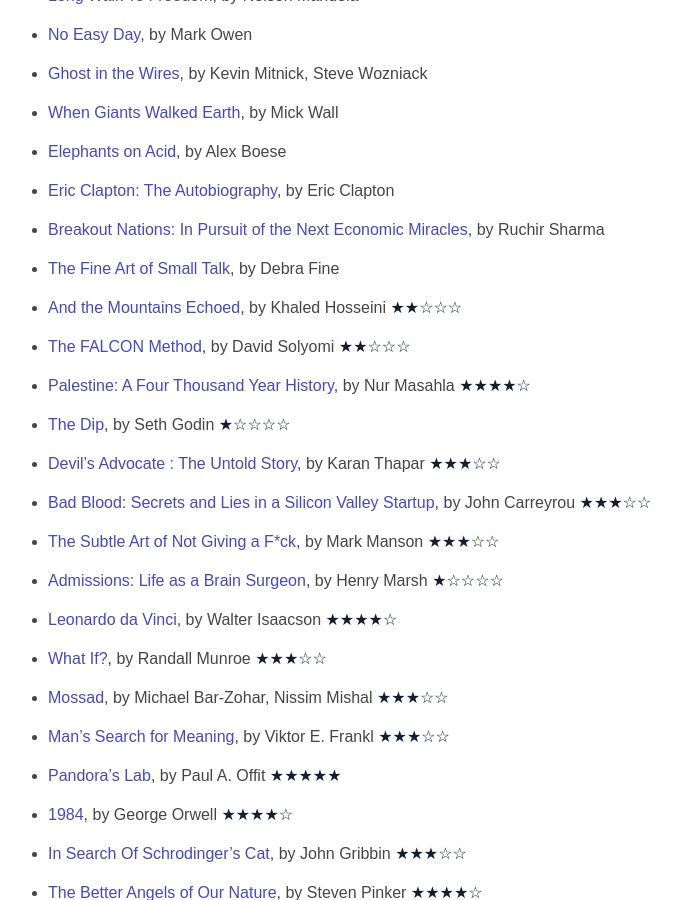
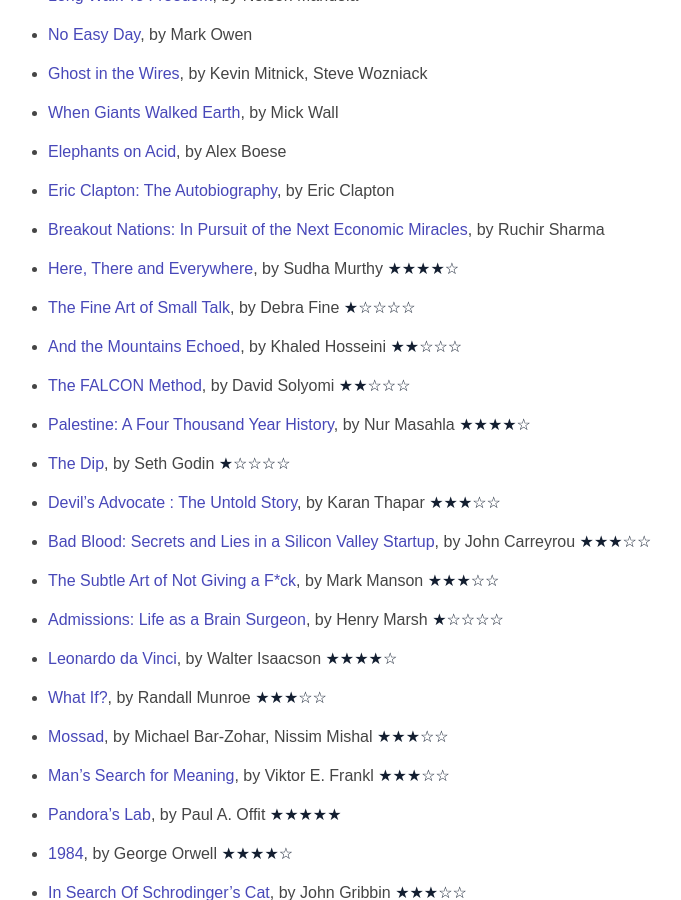
Before and after one commit to lprimeroo/saruftw.github.io.old, a Jekyll site: the page built from meta.md, in a window 1280 px wide and 900 px high, scrolled down 469 px. Shown: the whole window, without its empty margins (122-803 px from the left). Built offline with Jekyll 4.4.1, drawn with Linux system fonts in a browser that asks for light colours; nearby versions of some CDN libraries.

Commit message:
Update meta.md

```diff
--- a/meta.md
+++ b/meta.md
@@ -36,7 +36,9 @@
 
 * <a href="https://www.amazon.com/Breakout-Nations-Pursuit-Economic-Miracles/dp/0393345408/ref=sr_1_1?s=books&ie=UTF8&qid=1530035427&sr=1-1&keywords=breakout+nation&dpID=41hYc4eB4cL&preST=_SY291_BO1,204,203,200_QL40_&dpSrc=srch">Breakout Nations: In Pursuit of the Next Economic Miracles</a>, by Ruchir Sharma
 
-* <a href="https://www.amazon.com/Fine-Art-Small-Talk-Conversation/dp/1401302262/ref=sr_1_1?keywords=the+fine+art+of+small+talk&qid=1562776704&s=gateway&sr=8-1">The Fine Art of Small Talk</a>, by Debra Fine
+* <a href="https://www.amazon.com/Here-There-Everhttps://github.com/saruftw/saruftw.github.io/edit/master/meta.mdywhere-Best-Loved-Stories-ebook/dp/B07CVJ88VW/ref=sr_1_1?crid=3U6W3FEH9ASD1&keywords=here+there+and+everywhere+sudha+murthy&qid=1563603777&s=gateway&sprefix=here+there+and+everywhere+sudh%2Caps%2C361&sr=8-1">Here, There and Everywhere</a>, by Sudha Murthy<span class="rating">  &#9733;&#9733;&#9733;&#9733;&#9734;</span>
+
+* <a href="https://www.amazon.com/Fine-Art-Small-Talk-Conversation/dp/1401302262/ref=sr_1_1?keywords=the+fine+art+of+small+talk&qid=1562776704&s=gateway&sr=8-1">The Fine Art of Small Talk</a>, by Debra Fine<span class="rating">  &#9733;&#9734;&#9734;&#9734;&#9734;</span>
 
 * <a href="https://www.amazon.com/Mountains-Echoed-Khaled-Hosseini/dp/1594632383/ref=sr_1_1?crid=2SQI6PAFBHIHS&keywords=and+the+mountains+echoed+khaled+hosseini&qid=1561200318&s=gateway&sprefix=and+the+m%2Caps%2C378&sr=8-1">And the Mountains Echoed</a>, by Khaled Hosseini<span class="rating">  &#9733;&#9733;&#9734;&#9734;&#9734;</span>
 
```
